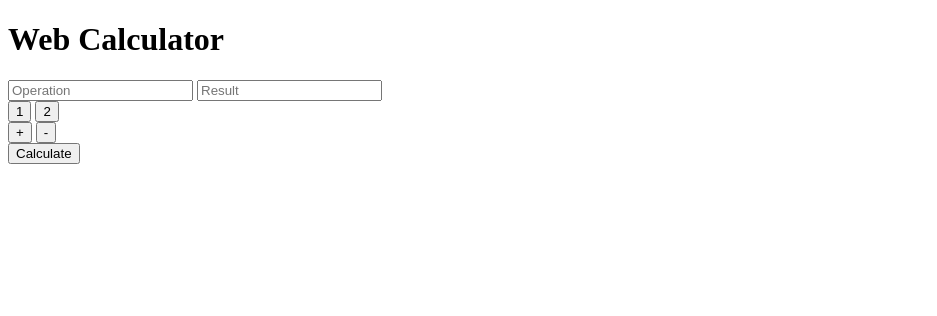
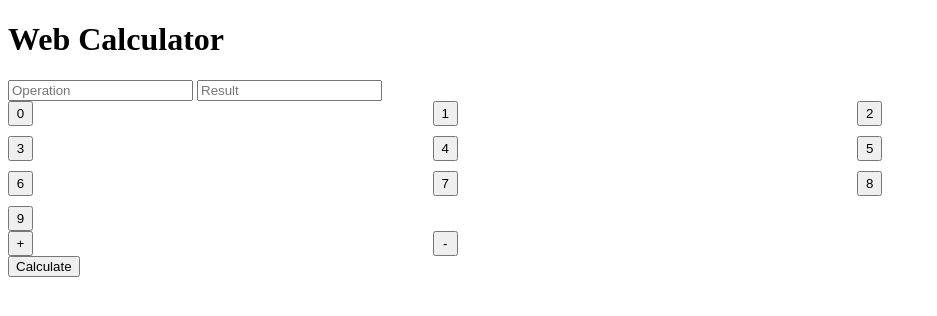
Before and after one commit to j-preston/webcalc, a Flask app: page / in a window 1280 px wide. Shown: the top 316 px of the page, without its empty margins (0-937 px from the left). Run offline with Flask 3, Linux system fonts and the light colour scheme.

Commit message:
added more buttons, styles, and unit tests

```diff
--- a/frontend/templates/calculator.html
+++ b/frontend/templates/calculator.html
@@ -3,21 +3,40 @@
 <head>
     <title>Calculator</title>
     <script src="https://code.jquery.com/jquery-3.6.0.min.js"></script>
+    <style>
+        .button-container {
+            display: grid;
+            grid-template-columns: repeat(3, 1fr);
+            gap: 10px;
+        }
+        .button-style {
+            width: 25px;
+            height: 25px;
+        }
+    </style>
 </head>
 <body>
     <h1>Web Calculator</h1>
     <input type="text" id="operation" placeholder="Operation" readonly>
     <input type="text" id="result" placeholder="Result" readonly>
-    <div>
+    <div class="button-container">
         <!-- Numeric Keypad -->
-        <button onclick="appendNumber('1')">1</button>
-        <button onclick="appendNumber('2')">2</button>
+        <button class="button-style" onclick="appendNumber('0')">0</button>
+        <button class="button-style" onclick="appendNumber('1')">1</button>
+        <button class="button-style" onclick="appendNumber('2')">2</button>
+        <button class="button-style" onclick="appendNumber('3')">3</button>
+        <button class="button-style" onclick="appendNumber('4')">4</button>
+        <button class="button-style" onclick="appendNumber('5')">5</button>
+        <button class="button-style" onclick="appendNumber('6')">6</button>
+        <button class="button-style" onclick="appendNumber('7')">7</button>
+        <button class="button-style" onclick="appendNumber('8')">8</button>
+        <button class="button-style" onclick="appendNumber('9')">9</button>
         <!-- Add more buttons for numbers -->
     </div>
-    <div>
+    <div class="button-container">
         <!-- Operation Buttons -->
-        <button onclick="appendOperation('+')">+</button>
-        <button onclick="appendOperation('-')">-</button>
+        <button class="button-style" onclick="appendOperation('+')">+</button>
+        <button class="button-style" onclick="appendOperation('-')">-</button>
         <!-- Add more buttons for operations -->
     </div>
     <button onclick="calculate()">Calculate</button>
```
Also changed, not shown: frontend/tests.py (added, +25 -0 lines).
